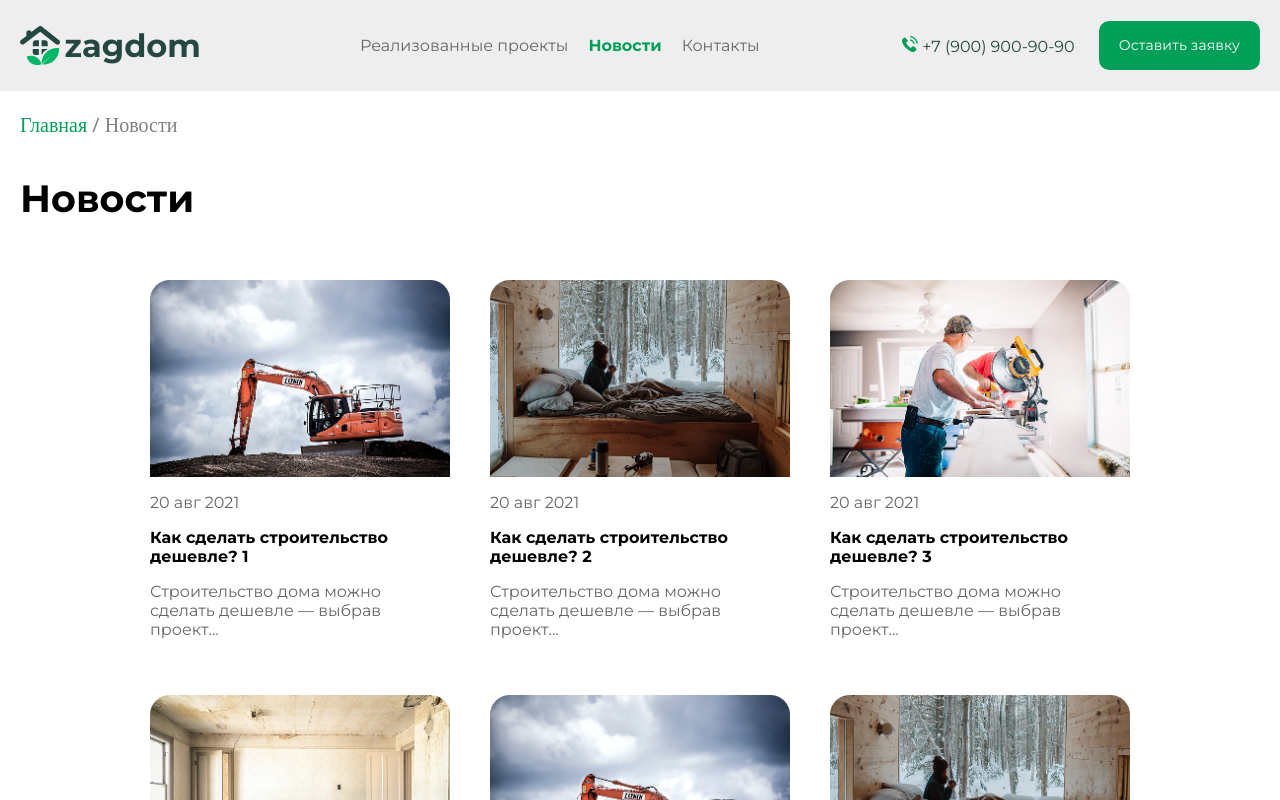
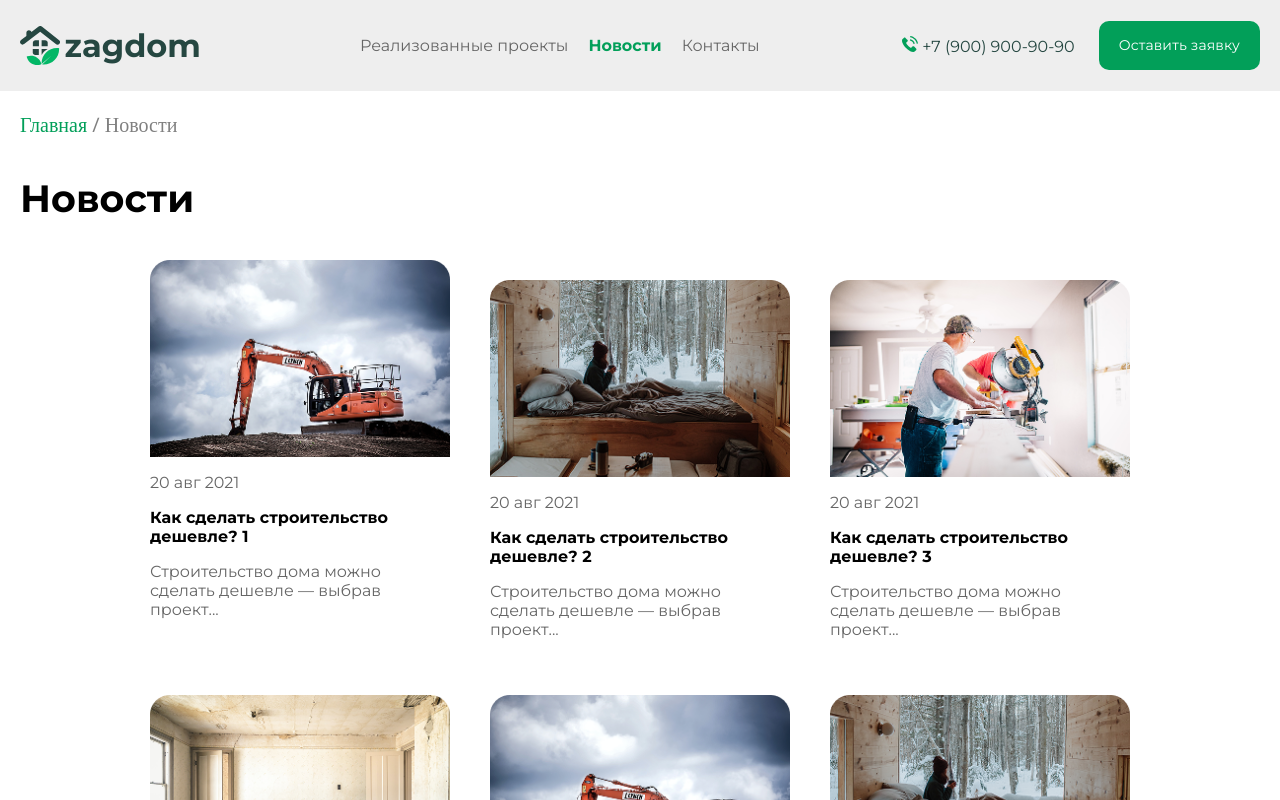
Before and after one commit to topi768/delme, a Nuxt app: page /news in a window 1280 px wide. In both pictures the pointer is over the element 300 px from the left and 467 px from the top of the page. Built offline with nearby package versions, Linux system fonts and the light colour scheme.

Commit message:
anim hover news

```diff
--- a/pages/news.vue
+++ b/pages/news.vue
@@ -100,8 +100,8 @@ span {
         color: #666666;
       }
     }
-    .news__cards:hover {
-      transform: translateY(20px);
+    .news__card:hover {
+      transform: translateY(-20px);
     }
   }
 }
```
